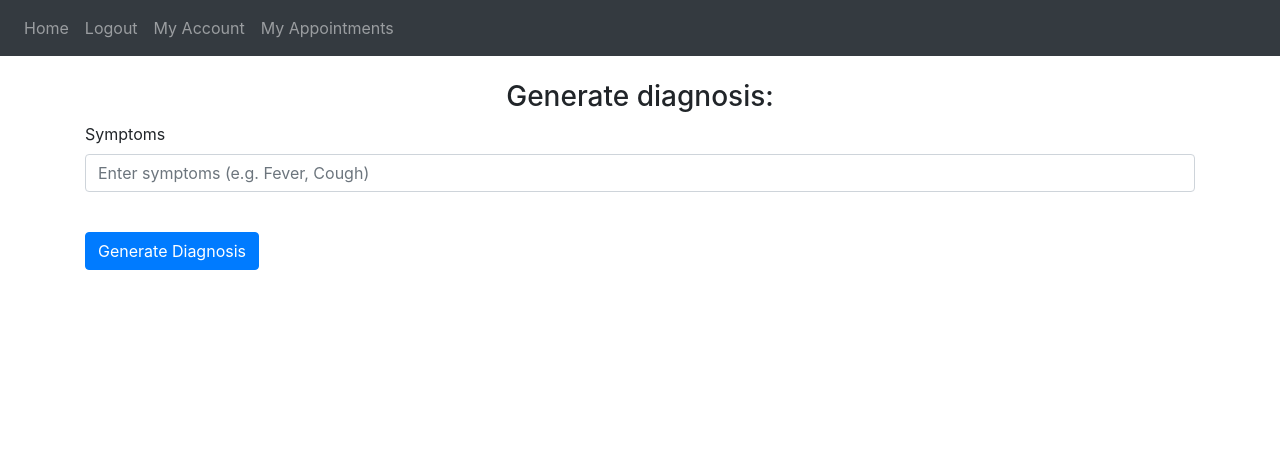
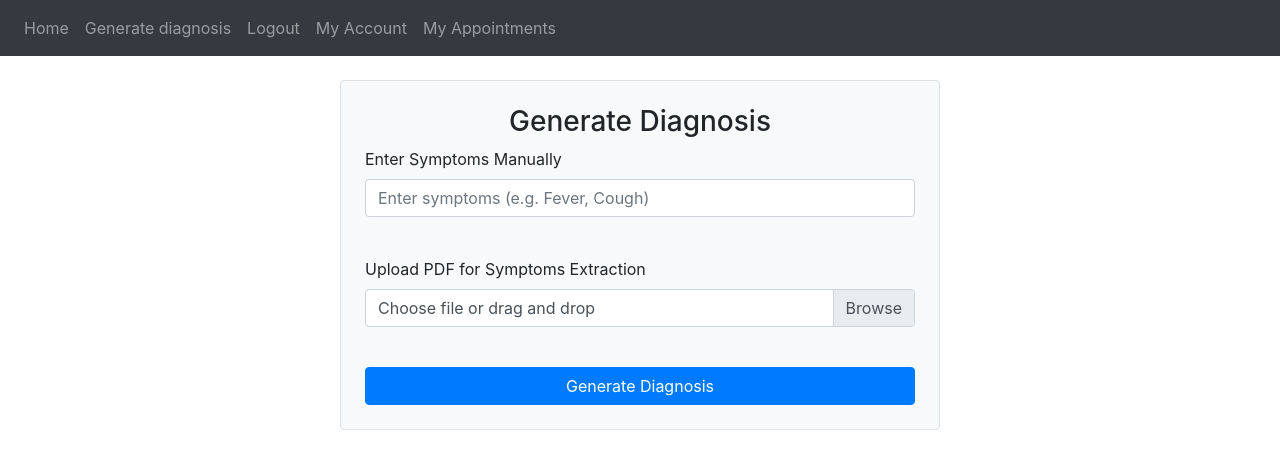
Before and after one commit to ioanaghergu/TeleMedix, a Flask app: page /diagnosis in a window 1280 px wide. Shown: the top 469 px of the page. Run offline with Flask 3, Linux system fonts and the light colour scheme; the visitor is signed in with stand-in values (Sample User, id 1); some libraries are stand-ins or nearby versions.

Commit message:
Pdf symptoms extraction (#8)
* Added logic for symtoms extraction from pdf

* Added dependencies in requirements

* Added styling for diagnosis page.

```diff
--- a/requirements.txt
+++ b/requirements.txt
@@ -1,7 +1,9 @@
 datasets==3.1.0
 Flask==3.1.0
 Flask_Login==0.6.3
-flask_sqlalchemy==3.1.1
+pyodbc==5.2.0
+PyPDF2==3.0.1
+spacy==3.8.3
 torch==2.3.0
 transformers==4.46.3
 Werkzeug==3.1.3
--- a/website/account.py
+++ b/website/account.py
@@ -3,6 +3,7 @@ from flask_login import login_required, current_user, login_user, logout_user
 from werkzeug.security import check_password_hash, generate_password_hash
 from datetime import datetime
 from website.models import User
+from . import database as db
 from .auth import validateEmail, validatePassword
 import time
 
--- a/website/templates/_baseTemplate.html
+++ b/website/templates/_baseTemplate.html
@@ -35,6 +35,7 @@
         <div class="navbar-nav">
           {% if current_user.is_authenticated %}
             <a class="nav-item nav-link" id="home" href="/">Home</a>
+            <a class="nav-item nav-link" id="diagnosis" href="/diagnosis">Generate diagnosis</a>
             <a class="nav-item nav-link" id="logout" href="/logout">Logout</a>
             <a class="nav-item nav-link" id="account" href="{{ url_for('views.account') }}">My Account</a>
             <a class="nav-item nav-link" id="appointments" href="{{ url_for('consultation.get_consultations') }}">My Appointments</a>
--- a/website/templates/diagnosis.html
+++ b/website/templates/diagnosis.html
@@ -4,11 +4,16 @@
 
 <br />
 
-<form method="POST">
-    <h3 align="center">Generate diagnosis:</h3>
+<form
+    method="POST"
+    enctype="multipart/form-data"
+    class="p-4 border rounded bg-light"
+    style="max-width: 600px; margin: auto;"
+>
+    <h3 align="center">Generate Diagnosis</h3>
 
     <div class="form-group">
-        <label for="symptoms">Symptoms</label>
+        <label for="symptoms">Enter Symptoms Manually</label>
         <input
             type="text"
             class="form-control"
@@ -20,13 +25,51 @@
 
     <br />
 
-    <button type="submit" class="btn btn-primary">Generate Diagnosis</button>
+    <div class="form-group">
+        <label for="pdf">Upload PDF for Symptoms Extraction</label>
+        <div class="custom-file">
+            <input
+                type="file"
+                class="custom-file-input"
+                id="pdf"
+                name="pdf"
+                accept="application/pdf"
+            />
+            <label class="custom-file-label" for="pdf">Choose file or drag and drop</label>
+        </div>
+    </div>
+
+    <br />
+
+    <button type="submit" class="btn btn-primary btn-block" onclick="this.form.style.display='none'; document.getElementById('loading').style.display='block';">Generate Diagnosis</button>
 </form>
 
+<div id="loading" style="display: none; text-align: center; margin-top: 20px;">
+    <div class="spinner-border text-primary" role="status">
+        <span class="sr-only">Loading...</span>
+    </div>
+    <p>Processing your request, please wait...</p>
+</div>
+
+{% if symptoms %}
+    <form class="p-4 border rounded bg-light mt-3" style="max-width: 600px; margin: auto;">
+        <h4 align="center">Extracted Symptoms</h4>
+        <div class="form-group">
+            <textarea class="form-control" rows="4" readonly>
+{% for symptom in symptoms %}{{ symptom }}
+{% endfor %}
+            </textarea>
+        </div>
+    </form>
+{% endif %}
+
 {% if diagnosis %}
-    <div class="mt-3">
-        <h4>Diagnosis: {{ diagnosis }}</h4>
-    </div>
+    <form class="p-4 border rounded bg-light mt-3" style="max-width: 600px; margin: auto;">
+        <h4 align="center">Diagnosis</h4>
+        <div class="form-group">
+            <textarea class="form-control" rows="2" readonly>{{ diagnosis }}</textarea>
+        </div>
+    </form>
 {% endif %}
 
 {% endblock %}
```
Also changed, not shown: website/generate_diagnosis.py (+43 -8 lines), 1 other file.
